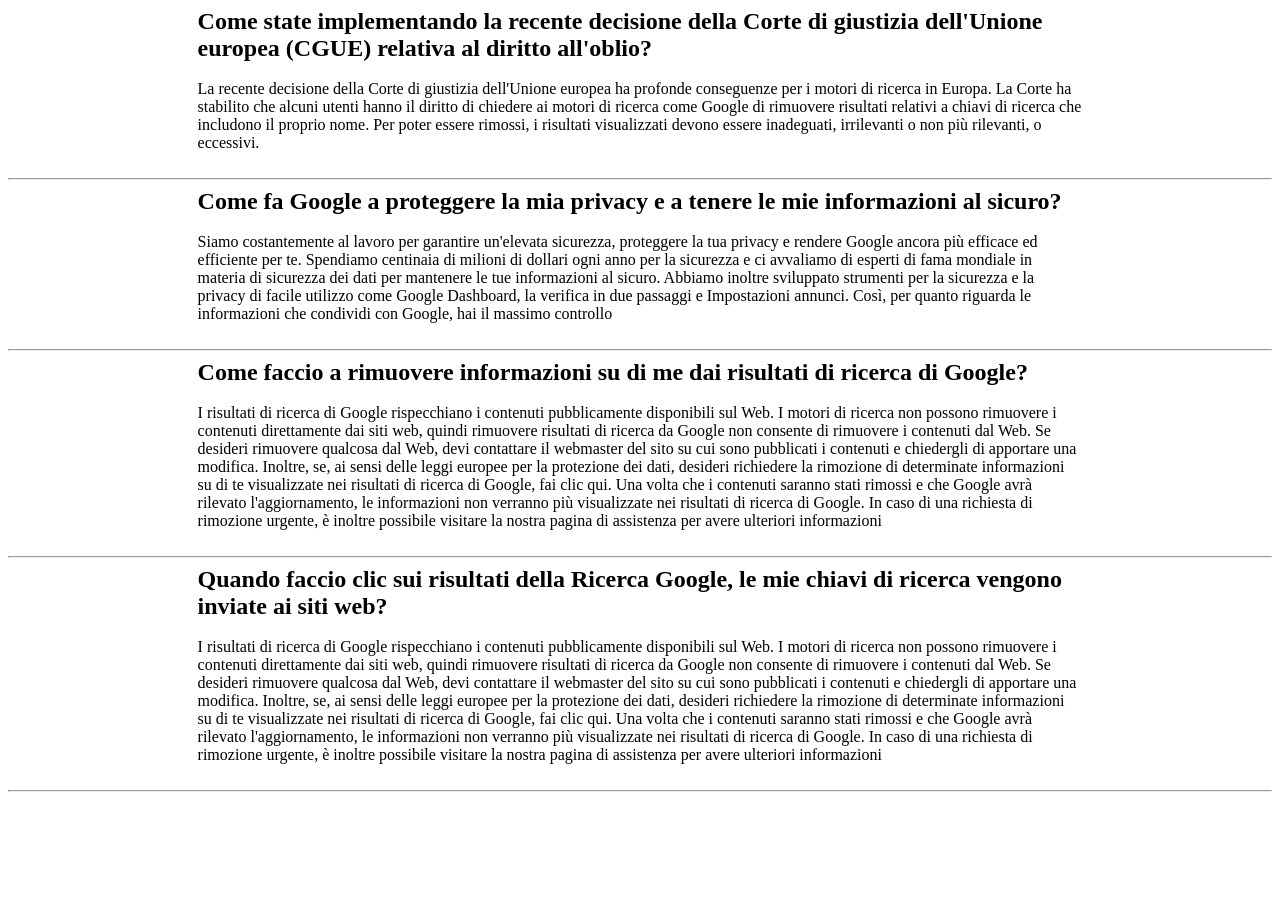
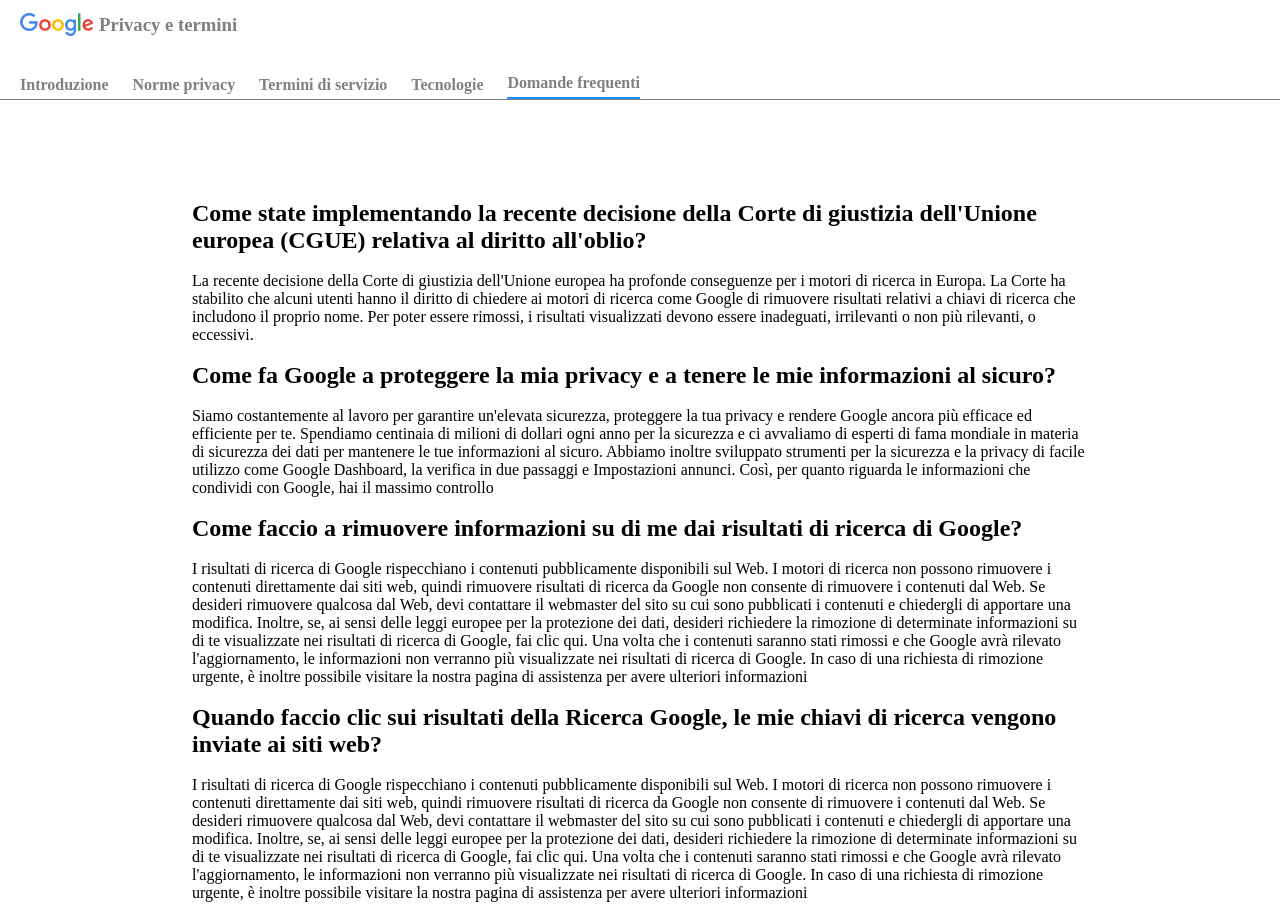
Before and after one commit to simonesasso/php-google-faq, a PHP site: page / in a window 1280 px wide. Before the commit the page ends 792 px from the top, so only its background shows below. Run offline with PHP 8.4, Linux system fonts and the light colour scheme.

Commit message:
faqgoogle

```diff
--- a/index.php
+++ b/index.php
@@ -6,7 +6,22 @@
     <link rel="stylesheet" href="style.css">
   </head>
   <body>
-    <?php
+    <nav>
+      <div class="logo">
+        <img src="logo.png" alt="img"><h3>Privacy e termini</h3>
+      </div>
+      <div class="nav-menu">
+        <span class="nav-menu-item">Introduzione</span>
+        <span class="nav-menu-item">Norme privacy</span>
+        <span class="nav-menu-item">Termini di servizio</span>
+        <span class="nav-menu-item">Tecnologie</span>
+        <span class="nav-menu-item faq">Domande frequenti</span>
+      </div>
+    </nav>
+
+    </div>
+    <div class="body-div">
+     <?php
       $domande = [
         [
           "domanda" => "<h2>Come state implementando la recente decisione della Corte di giustizia dell'Unione europea (CGUE) relativa al diritto all'oblio?</h2>",
@@ -49,11 +64,13 @@
         ]
       ];
 
-      foreach ($domande as  $domanda) {
+       foreach ($domande as  $domanda) {
         echo $domanda["domanda"] . "<br>";
         echo $domanda["risposta"] . "<br>";
-        echo "<hr>";
-      }
-     ?>
+
+       }
+      ?>
+    </div>
+
   </body>
 </html>
--- a/style.css
+++ b/style.css
@@ -1,4 +1,41 @@
+*{
+  margin: 0;
+  padding: 0;
+  box-sizing: border-box;
+}
+nav{
+  height: 100px;
+  padding: 0 20px;
+  border-bottom: 1px solid grey;
+  margin-bottom: 100px;
+}
+h3{
+  margin-left: 5px;
+  color: grey;
+}
+.logo{
+  height: 40%;
+  display: flex;
+  align-items: center;
+  padding-top: 10px;
+}
+.nav-menu{
+ height: 60%;
+ width: 50%;
+ display: flex;
+ justify-content: space-between;
+ align-items: flex-end;
+}
+.nav-menu-item{
+  padding-bottom: 5px;
+  font-weight: bold;
+  cursor: pointer;
+  color: grey;
+}
 p, h2{
   width: 70%;
   margin: 0 auto;
 }
+.faq{
+  border-bottom: 2px solid dodgerblue;
+}
```
Also changed, not shown: logo.png (added).
